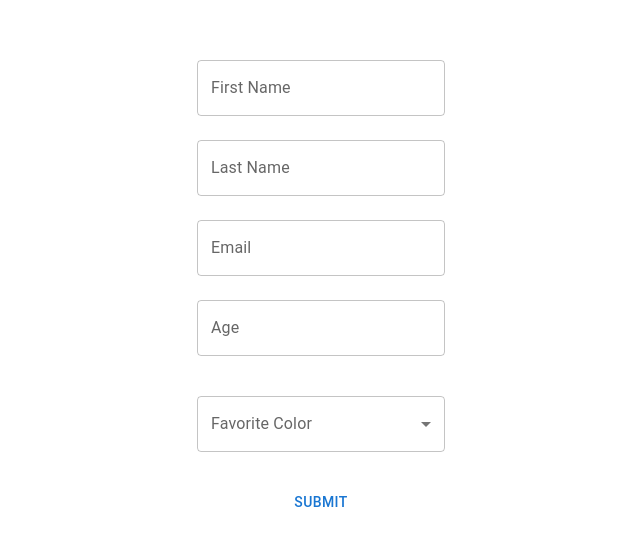
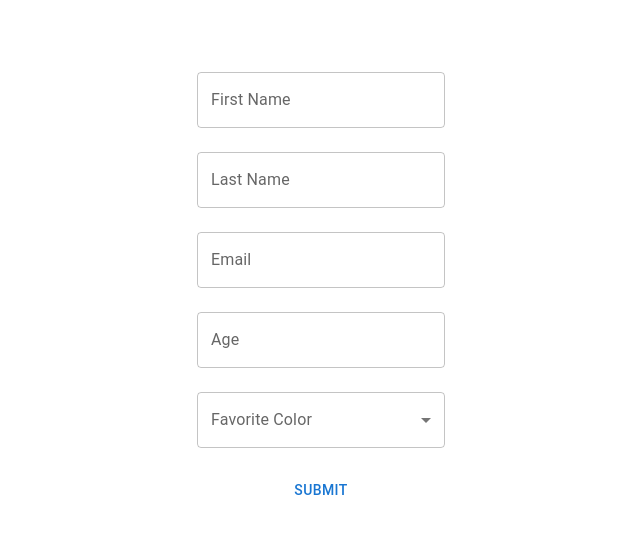
Before and after one commit to RumNCodeDev/ComponentObjectModelTesting, a Next.js app: page / in a window 1280 px wide. Shown: the part 110-656 px from the top of the page, without its empty margins (319-959 px from the left). Built offline with nearby package versions, Linux system fonts and the light colour scheme.

Commit message:
removing extra margin

```diff
--- a/components/MuiRhfForm/components/SelectInput.tsx
+++ b/components/MuiRhfForm/components/SelectInput.tsx
@@ -31,7 +31,7 @@ export const SelectInput = ({
   });
 
   return (
-    <FormControl variant="outlined" fullWidth margin="normal">
+    <FormControl variant="outlined" fullWidth>
       <InputLabel error={invalid}>{label}</InputLabel>
       <Select
         {...inputProps}
```
